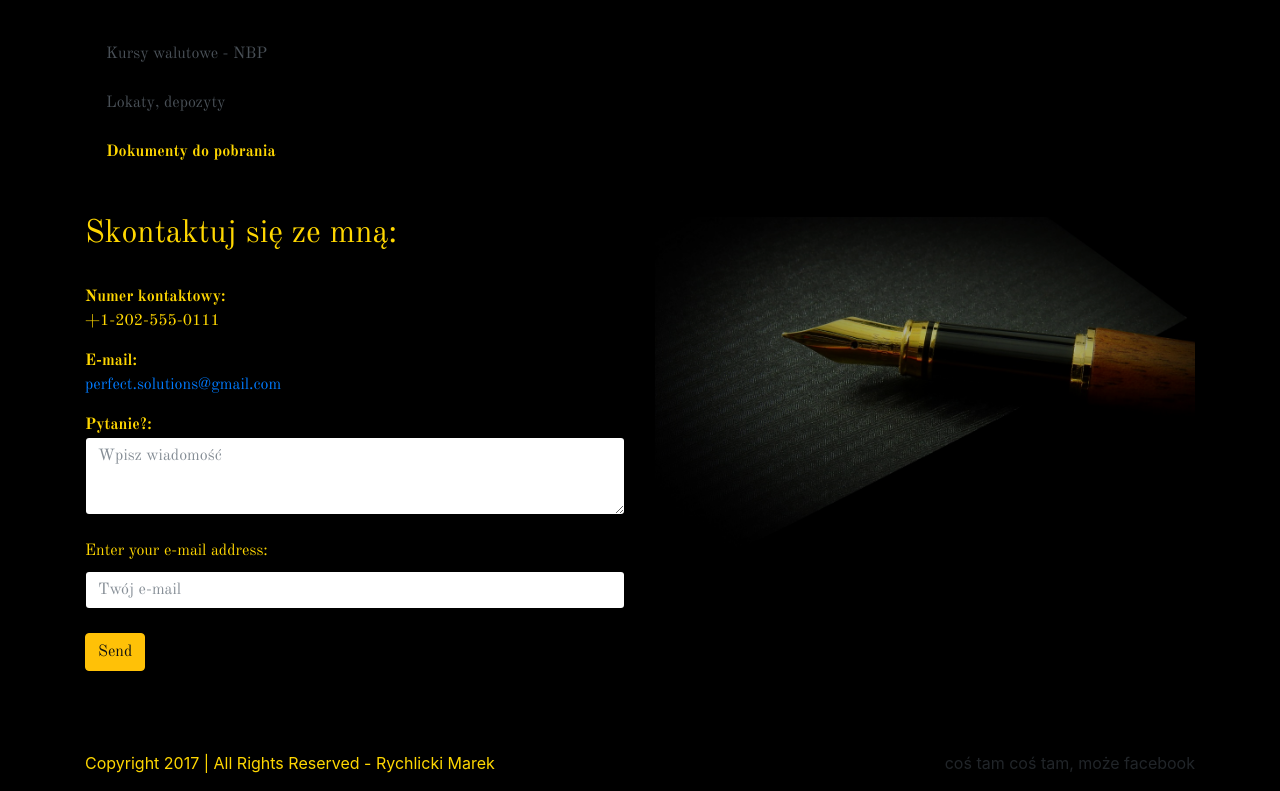
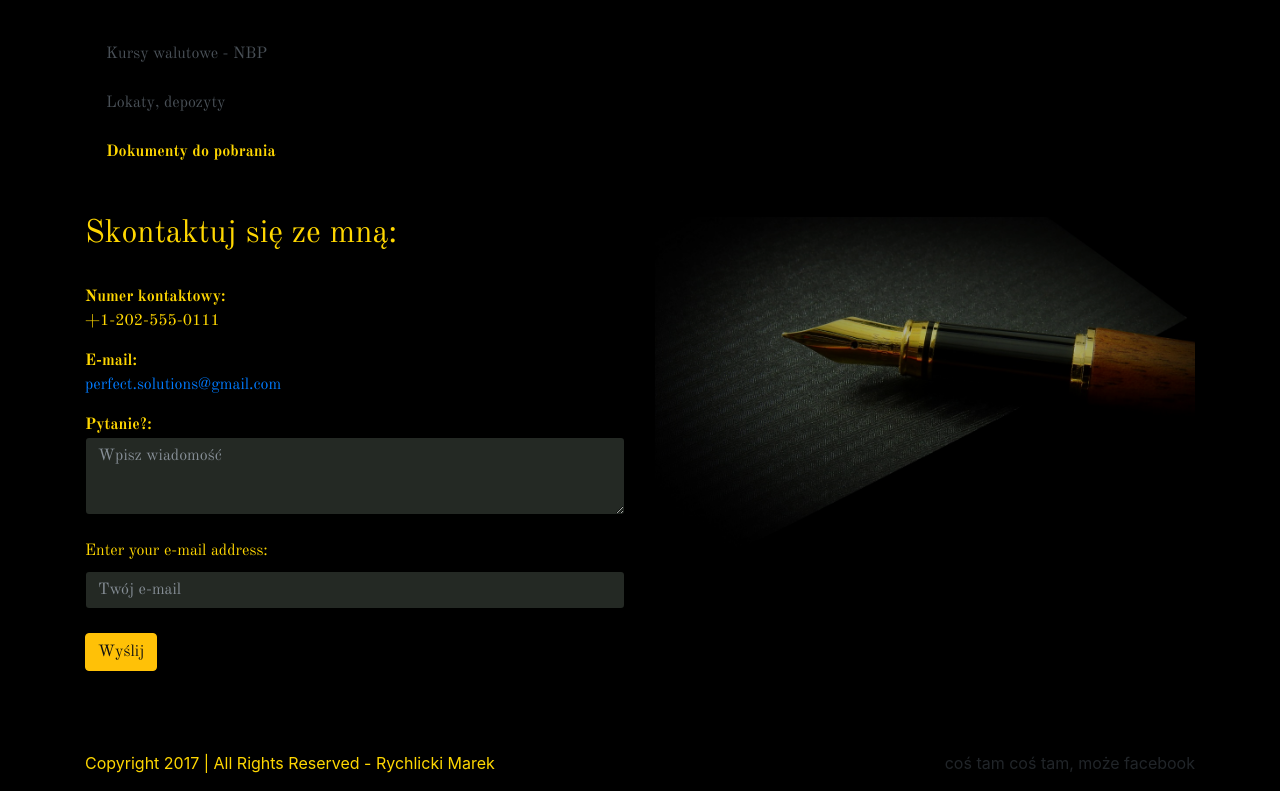
Before and after one commit to alesan6/website-business-example, a plain HTML site: page index.html in a window 1280 px wide. Shown: the part 1838-2629 px from the top of the page. Drawn offline with nearby package versions, Linux system fonts and the light colour scheme; a script that the page names is missing.

Commit message:
changed inputs background colors

```diff
--- a/css/style.css
+++ b/css/style.css
@@ -89,6 +89,7 @@ body {
     background-color: black;
 }
 
-#inputText {
-
+#inputText, #inputEmail {
+    background-color: #242924;
+    color: white;
 }
--- a/index.html
+++ b/index.html
@@ -250,7 +250,7 @@
                                                 <textarea placeholder="Wpisz wiadomość" class="form-control contact-form" id="inputText" rows="3"></textarea><br/>
                                                 <label>Enter your e-mail address: </label><br/>
                                                 <input type="email" class="form-control contact-form " id="inputEmail" placeholder="Twój e-mail"/><br/>
-                                                <button type="submit" onclick="sendMsg()" class="btn btn-warning pull-left" id="msgBtn">Send</button>
+                                                <button type="submit" onclick="sendMsg()" class="btn btn-warning pull-left" id="msgBtn">Wyślij</button>
                                                 <div class="info-container">
                                                     <div class="error-message"></div>
                                                     <div class="success-message"></div>
```
